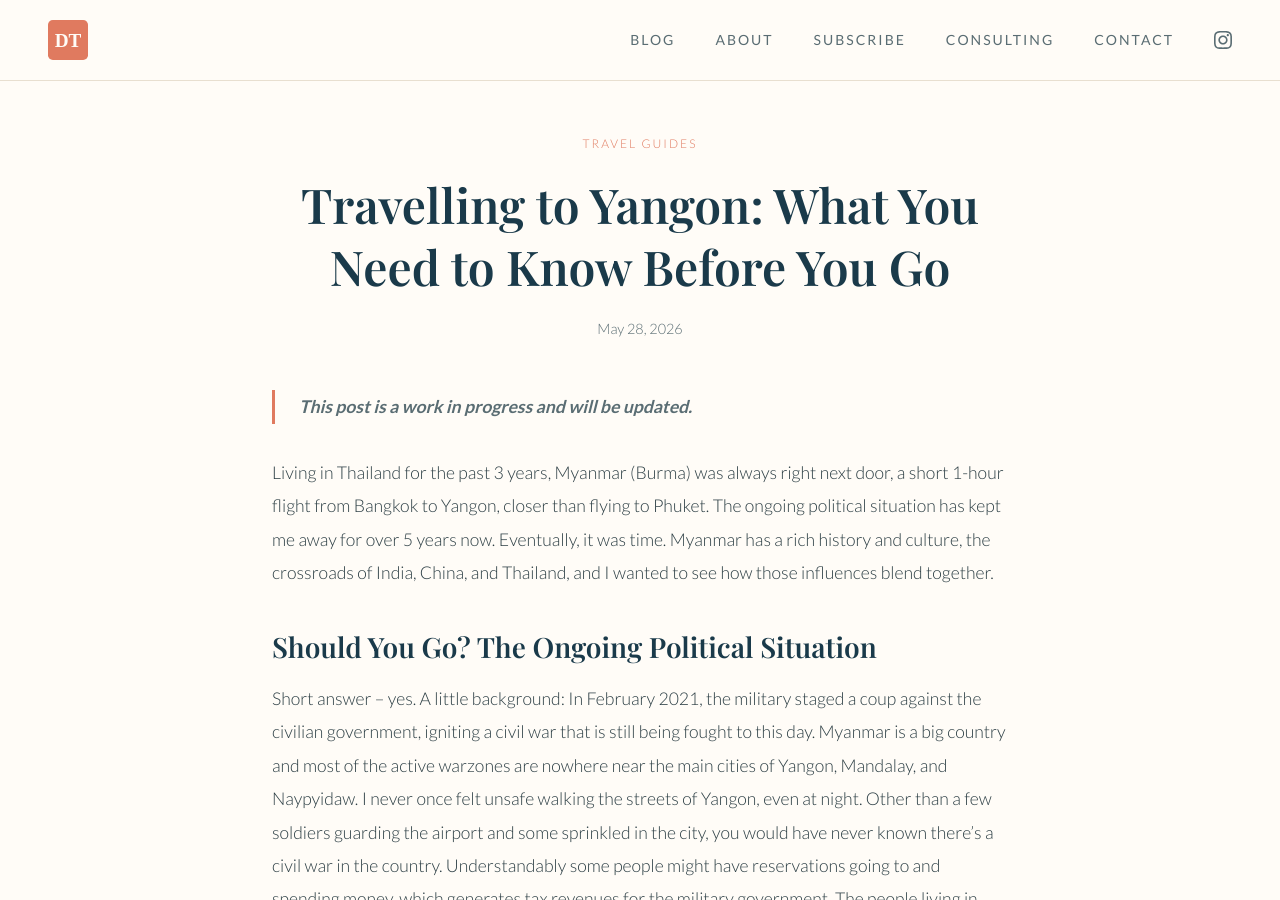
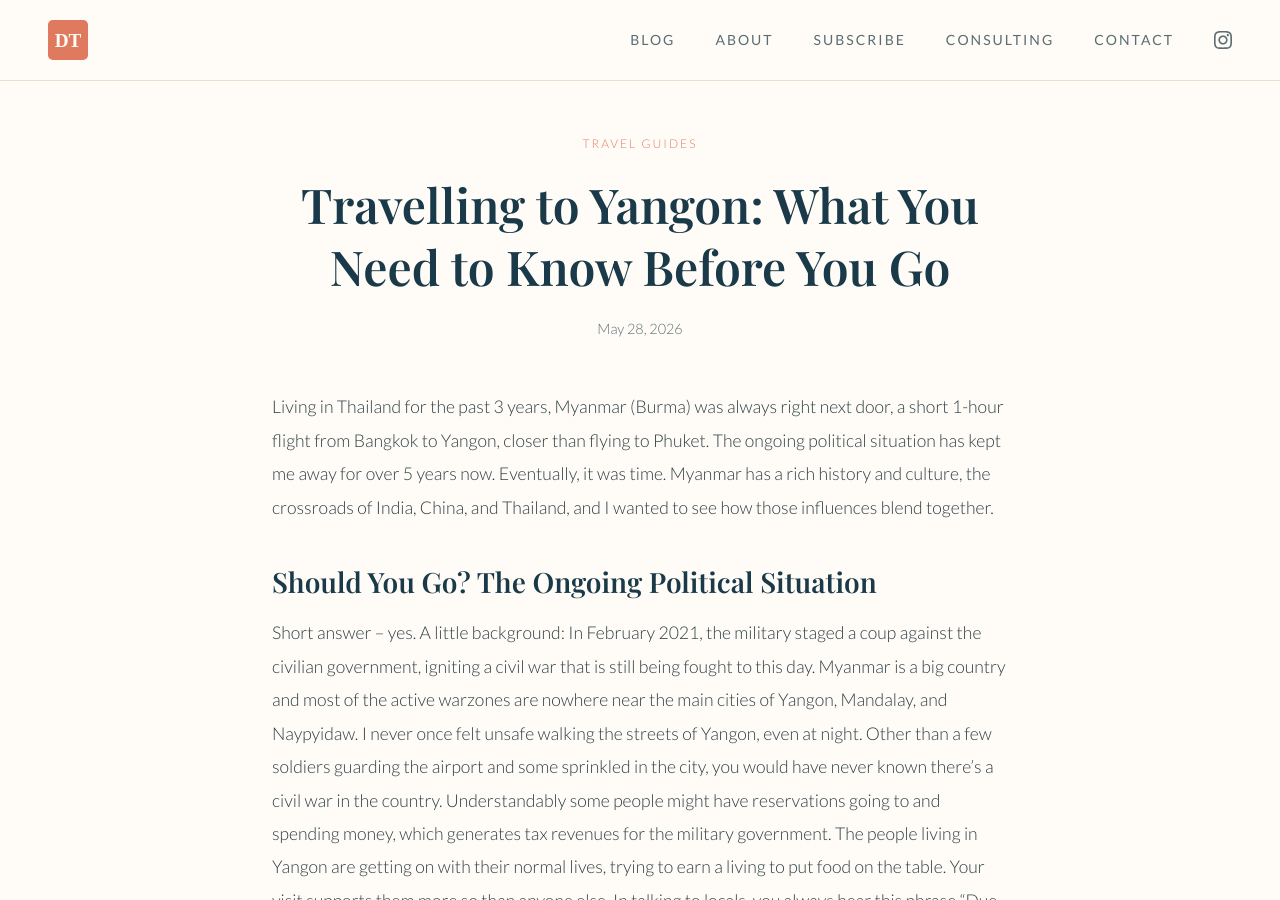
Before and after one commit to davidtansf/davidtan.me, a Jekyll site: the page built from _posts/2026-05-28-travelling-to-yangon.md, in a window 1280 px wide and 900 px high. Built offline with Jekyll 4.4.1, drawn with Linux system fonts in a browser that asks for light colours; some web fonts are replaced.

Commit message:
Remove WIP note from Yangon post

```diff
--- a/_posts/2026-05-28-travelling-to-yangon.md
+++ b/_posts/2026-05-28-travelling-to-yangon.md
@@ -27,8 +27,6 @@ category: travel-guides
   }
 }
 </script>
-
-> **This post is a work in progress and will be updated.**
 
 Living in Thailand for the past 3 years, Myanmar (Burma) was always right next door, a short 1-hour flight from Bangkok to Yangon, closer than flying to Phuket. The ongoing political situation has kept me away for over 5 years now. Eventually, it was time. Myanmar has a rich history and culture, the crossroads of India, China, and Thailand, and I wanted to see how those influences blend together.
 
```
